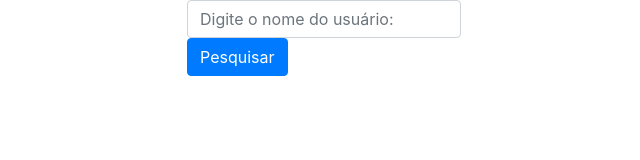
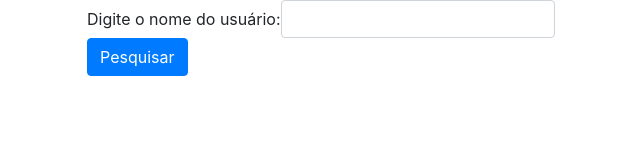
Before and after one commit to GuilhermeSSilva/api-github, a plain HTML site: page src/index.html in a window 1280 px wide. Shown: the whole page, without its empty margins (303-943 px from the left). Drawn offline with nearby package versions, Linux system fonts and the light colour scheme; a web font is replaced by a local one.

Commit message:
Deixando o site mais acessivel

```diff
--- a/js/common.js
+++ b/js/common.js
@@ -14,7 +14,7 @@ function validaClick(usuario){
 function criaLista(response){
     const section = $("[data-section]");
     const usuario = response;
-    const img = $("<img>").attr("src", usuario.avatar_url).attr("style","width:200px;").addClass("img-thumbnail").attr("alt","Imagem do usuário pesquisado");
+    const img = $("<img>").attr("src", usuario.avatar_url).attr("style","width:200px;").addClass("img-thumbnail").attr("alt","Imagem do usuário pesquisado").attr("title","Imagem do usuário pesquisado");
     const nome = $("<u>").text(usuario.login).addClass("font-weight-bold align-middle");
     const seguidores = $("<u>").text(`Seguidores:${usuario.followers}`).addClass("font-weight-bold");
     const div = $('<div>').addClass("mx-auto d-flex justify-content-center justify-content-sm-around flex-wrap");
--- a/src/index.html
+++ b/src/index.html
@@ -12,8 +12,9 @@
 <body>
     <main>
         <div class="form-group mx-sm-3 mb-2">
-            <form class="form-inline mx-auto" style="width:300px;">
-                <input type="text" placeholder="Digite o nome do usuário:" id="pesquisa" class="form-control" required>
+            <form class="form-inline mx-auto" style="width:500px;">
+                <label for="pesquisa">Digite o nome do usuário:</label>
+                <input type="text" id="pesquisa" class="form-control" required>
                 <button id="busca" class="btn btn-primary">Pesquisar</button>
             </form>
         </div>
```
